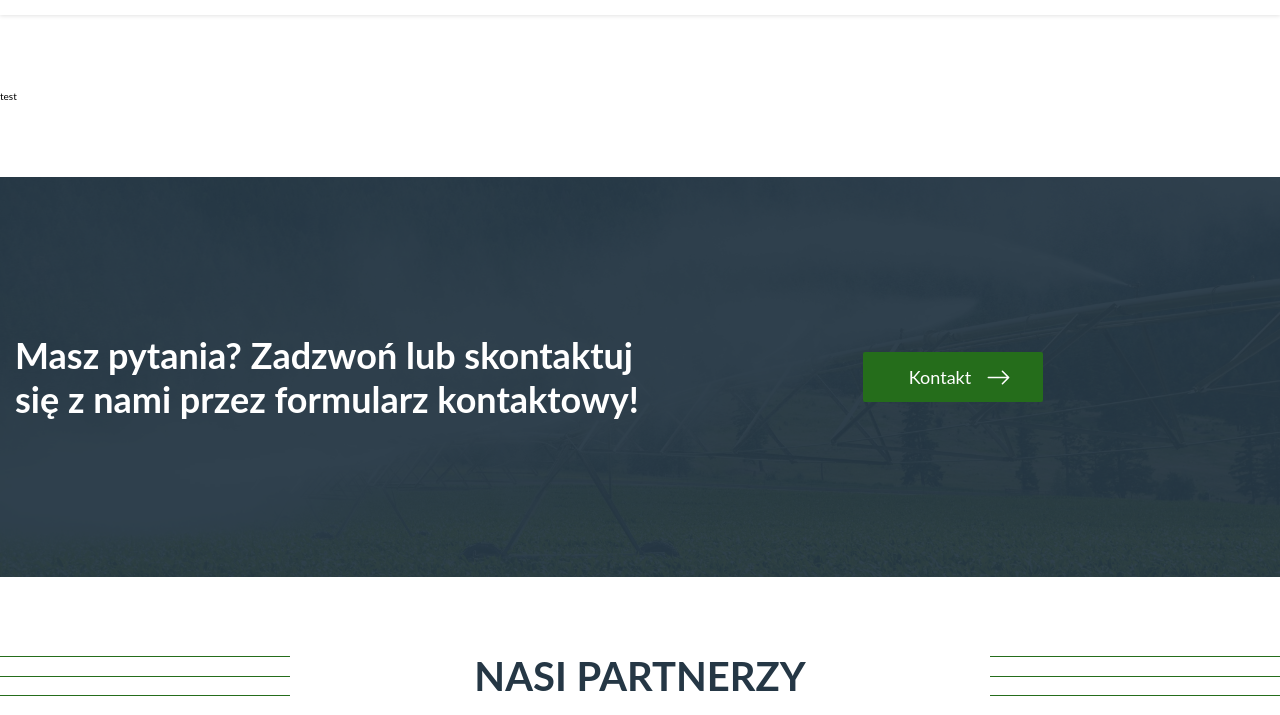
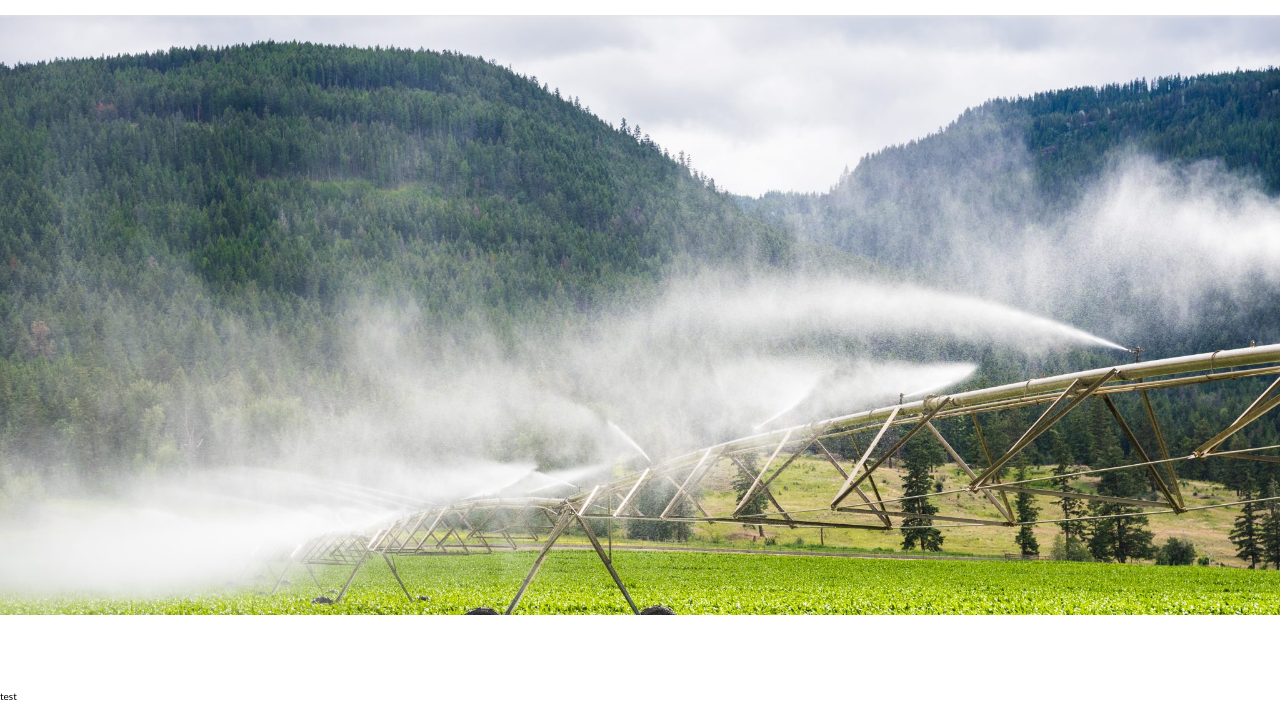
Before and after one commit to logimw/deszczownie.pl, a Gatsby site: page / in a window 1280 px wide. Shown: the part 85-800 px from the top of the page. Built offline with nearby package versions, Linux system fonts and the light colour scheme; Gatsby itself is replaced by a stand-in of ours.

Commit message:
developing slider

```diff
--- a/package.json
+++ b/package.json
@@ -25,7 +25,8 @@
     "react": "^17.0.1",
     "react-dom": "^17.0.1",
     "react-icons": "^4.3.1",
-    "styled-components": "^5.3.3"
+    "styled-components": "^5.3.3",
+    "swiper": "^7.2.0"
   },
   "devDependencies": {
     "eslint": "^7.32.0",
--- a/src/components/sections/Cta.js
+++ b/src/components/sections/Cta.js
@@ -22,7 +22,7 @@ const Cta = () => {
 
       <StaticImage
         src="../../assets/images/slider.jpg"
-        alt="dupsko"
+        alt="Cta background"
         layout="fullWidth"
         className="cta-bg"
         quality={10}
--- /dev/null
+++ b/src/components/sections/HeroSlider.js
@@ -0,0 +1,55 @@
+import React, { useEffect, useState } from "react";
+import { Swiper, SwiperSlide } from "swiper/react";
+
+// Import Swiper styles
+import "swiper/css";
+import { SliderWrapper, StyledSlideContent } from "./HeroSlider.styles";
+import { StaticImage } from "gatsby-plugin-image";
+import breakpoints from "../../assets/styles/breakpoints";
+
+const HeroSlider = () => {
+  let width;
+  const [layout, setLayout] = useState("");
+  console.log(window.innerWidth);
+  useEffect(() => {
+    if (window.innerWidth < parseInt(breakpoints.size.sm)) {
+      width = 770;
+      setLayout("fixed");
+    } else {
+      width = null;
+      setLayout("fullWidth");
+    }
+  }, []);
+
+  console.log(typeof layout);
+
+  return (
+    <SliderWrapper>
+      <Swiper
+        spaceBetween={0}
+        slidesPerView={1}
+        onSlideChange={() => console.log("slide change")}
+        onSwiper={swiper => console.log(swiper)}
+        className="hero-slider"
+      >
+        <SwiperSlide>
+          <StyledSlideContent>
+            <StaticImage
+              src="../../assets/images/slider.jpg"
+              alt="Slider 1"
+              className="slider-bg"
+              layout={layout}
+              quality={60}
+              placeholder="blurred"
+            />
+          </StyledSlideContent>
+        </SwiperSlide>
+        <SwiperSlide>
+          <StyledSlideContent>{layout}</StyledSlideContent>
+        </SwiperSlide>
+      </Swiper>
+    </SliderWrapper>
+  );
+};
+
+export default HeroSlider;
--- /dev/null
+++ b/src/components/sections/HeroSlider.styles.js
@@ -0,0 +1,26 @@
+import styled from "styled-components";
+import breakpoints from "../../assets/styles/breakpoints";
+
+export const StyledSlideContent = styled.div`
+  width: 100vw;
+  overflow: hidden;
+  height: 100%;
+`;
+export const SliderWrapper = styled.div`
+  height: 75vh;
+  overflow: hidden;
+  grid-column: 1 / -1;
+
+  .hero-slider {
+    height: 100%;
+  }
+
+  .slider-bg {
+    img {
+      //@media only screen and ${breakpoints.device.sm} {
+      min-height: 75vh;
+      width: 100%;
+      //}
+    }
+  }
+`;
--- a/src/pages/index.js
+++ b/src/pages/index.js
@@ -3,10 +3,12 @@ import Layout from "components/layout/Layout";
 import { Section } from "components/layout/Layout.styles";
 import Partners from "components/sections/Partners";
 import Cta from "components/sections/Cta";
+import HeroSlider from "../components/sections/HeroSlider";
 
 const HomePage = () => {
   return (
     <Layout>
+      <HeroSlider />
       <Section>test</Section>
       <Cta />
       <Partners />
```
Also changed, not shown: 1 other file.
